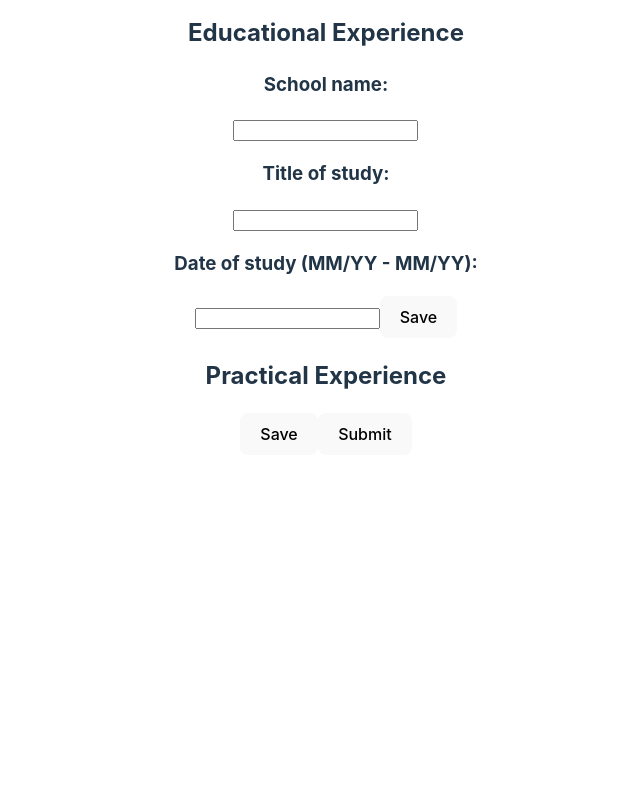
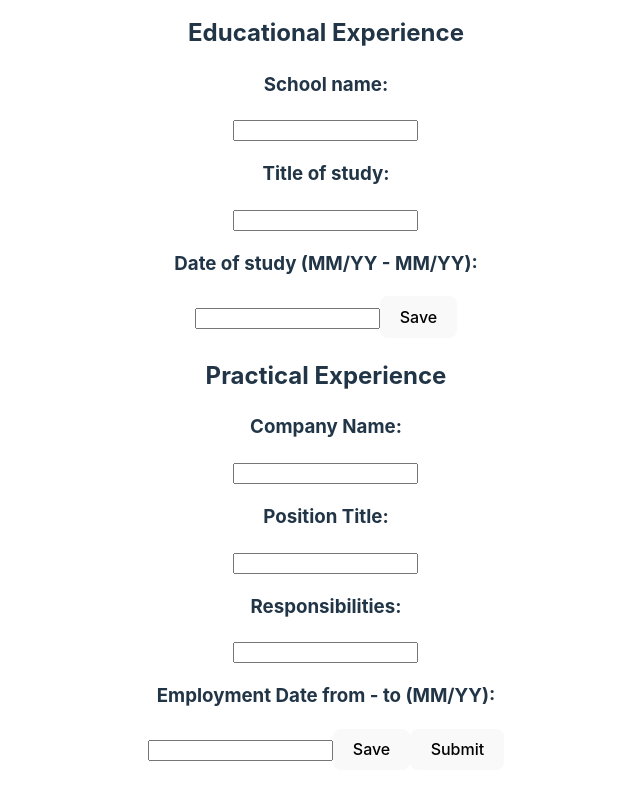
Before and after one commit to sbillsborough/cv-application, a React (Vite) app: page / in a window 1280 px wide. Shown: the part 380-1180 px from the top of the page, without its empty margins (314-954 px from the left). Before the commit the page ends 867 px from the top, so only its background shows below. Built offline with nearby package versions, Linux system fonts and the light colour scheme.

Commit message:
h3 and inputs for each section
Added descriptive h3 for each information section
Added inputs that use onChange event handler and calls the handleInput function

```diff
--- a/src/components/PracticalExperience.jsx
+++ b/src/components/PracticalExperience.jsx
@@ -19,6 +19,40 @@ function PracticalExperience() {
   return (
     <>
       <h2>Practical Experience</h2>
+      <h3>Company Name: {practicalExperience.companyName}</h3>
+      <input
+        type="text"
+        value={practicalExperience.companyName}
+        onChange={(e) => {
+          handleInput(e, "companyName");
+        }}
+      />
+      <h3>Position Title: {practicalExperience.positionTitle}</h3>
+      <input
+        type="text"
+        value={practicalExperience.positionTitle}
+        onChange={(e) => {
+          handleInput(e, "positionTitle");
+        }}
+      />
+      <h3>Responsibilities: {practicalExperience.responsibilities}</h3>
+      <input
+        type="text"
+        value={practicalExperience.responsibilities}
+        onChange={(e) => {
+          handleInput(e, "responsibilities");
+        }}
+      />
+      <h3>
+        Employment Date from - to (MM/YY): {practicalExperience.employmentDate}
+      </h3>
+      <input
+        type="text"
+        value={practicalExperience.employmentDate}
+        onChange={(e) => {
+          handleInput(e, "employmentDate");
+        }}
+      />
       <SaveButton />
     </>
   );
```
